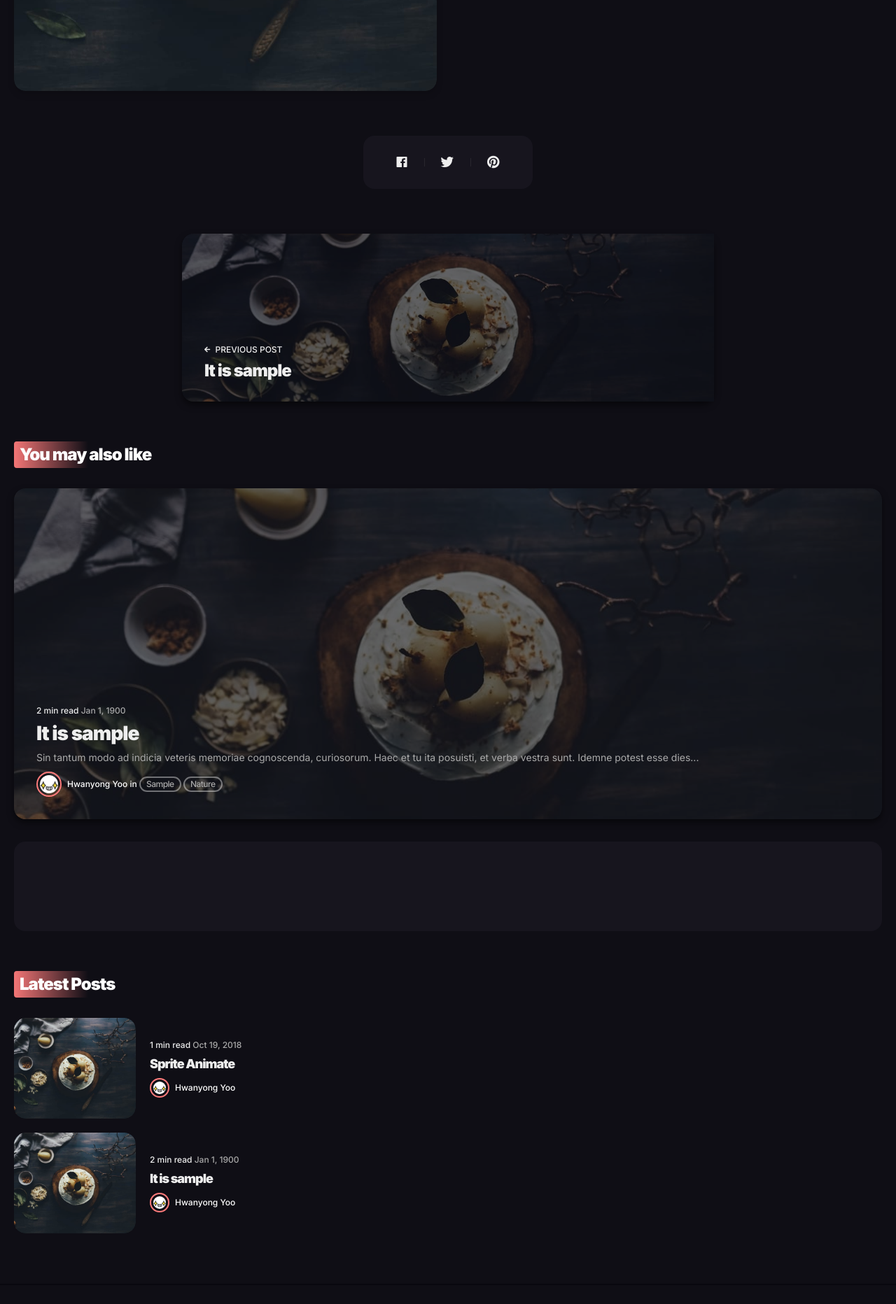
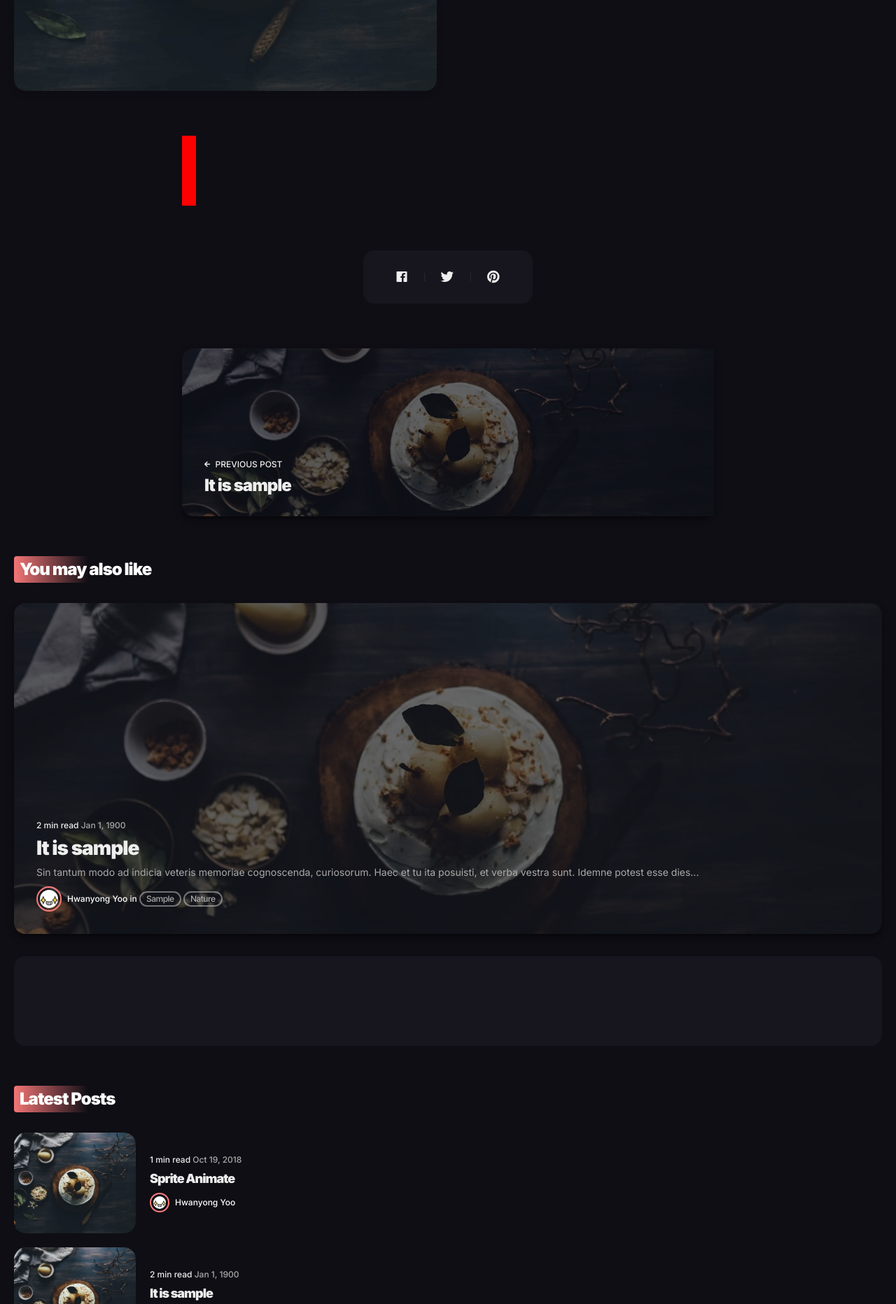
Before and after one commit to hwanyong/hwanyong.github.io, a Jekyll site: the page built from _posts/2018-10-19-sprite-animate.md, in a window 1280 px wide. Shown: the part 564-2428 px from the top of the page at 70% size. Built offline with Jekyll 4.4.1, drawn with Linux system fonts in a browser that asks for light colours; nearby versions of some CDN libraries; comment, search, counter and statistics services are not loaded.

Commit message:
Update 2018-10-19-sprite-animate.md

```diff
--- a/_posts/2018-10-19-sprite-animate.md
+++ b/_posts/2018-10-19-sprite-animate.md
@@ -6,5 +6,5 @@ date:   2018-10-19 00:00:00 +0000
 image:  '/images/20.jpg'
 tags:   [sample, nature]
 ---
-<div style="">
+<div style="width: 20px; height: 100px; background-color: red;">
 </div>
```
